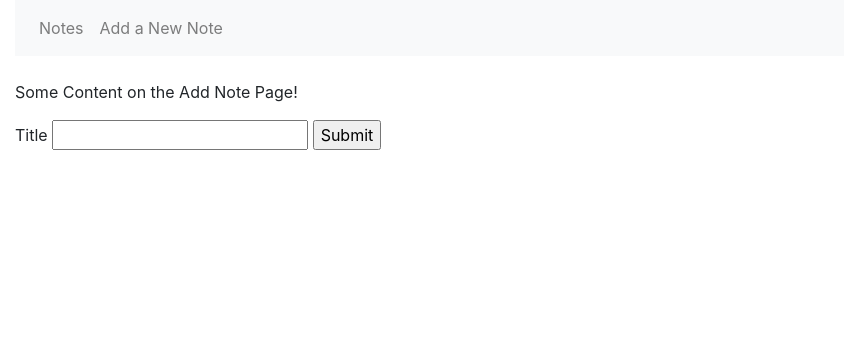
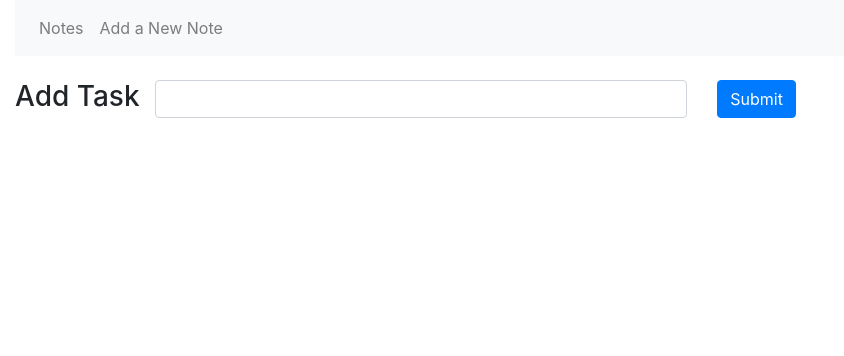
Before and after one commit to DJRoche509/Jottings, a Flask app: page /addNote in a window 1280 px wide. Shown: the top 356 px of the page, without its empty margins (0-844 px from the left). Run offline with Flask 3, Linux system fonts and the light colour scheme; some libraries are stand-ins or nearby versions.

Commit message:
Update with form's component and classes

```diff
--- a/app/templates/addNote.html
+++ b/app/templates/addNote.html
@@ -2,16 +2,18 @@
 
 {% block main %}
 
-<p> Some Content on the Add Note Page!</p>
-<form action="{{ url_for('addNote') }}" method="post">
-    {{ form.csrf_token }}
-    {{ form.title.label }}
-    {{ form.title }}
-    {{ form.submit }}
-</form>
-
-{% if title %}
-    # Show value on UI form (addNote Page)
-    <h1> {{ title }} </h1>
-{% endif %}
+<div class="container-fluid">
+    <form action="{{ url_for('addNote') }}" method="post">
+        {{ form.csrf_token }}
+        <div class="row">
+            <h3>Add Task</h3>
+            <div class="col">
+                {{ form.title(class = "form-control") }}
+            </div>
+            <div class="col">
+                {{ form.submit(class = "btn btn-primary") }}
+            </div>
+        </div>
+    </form>
+</div>
 {% endblock %}
```
